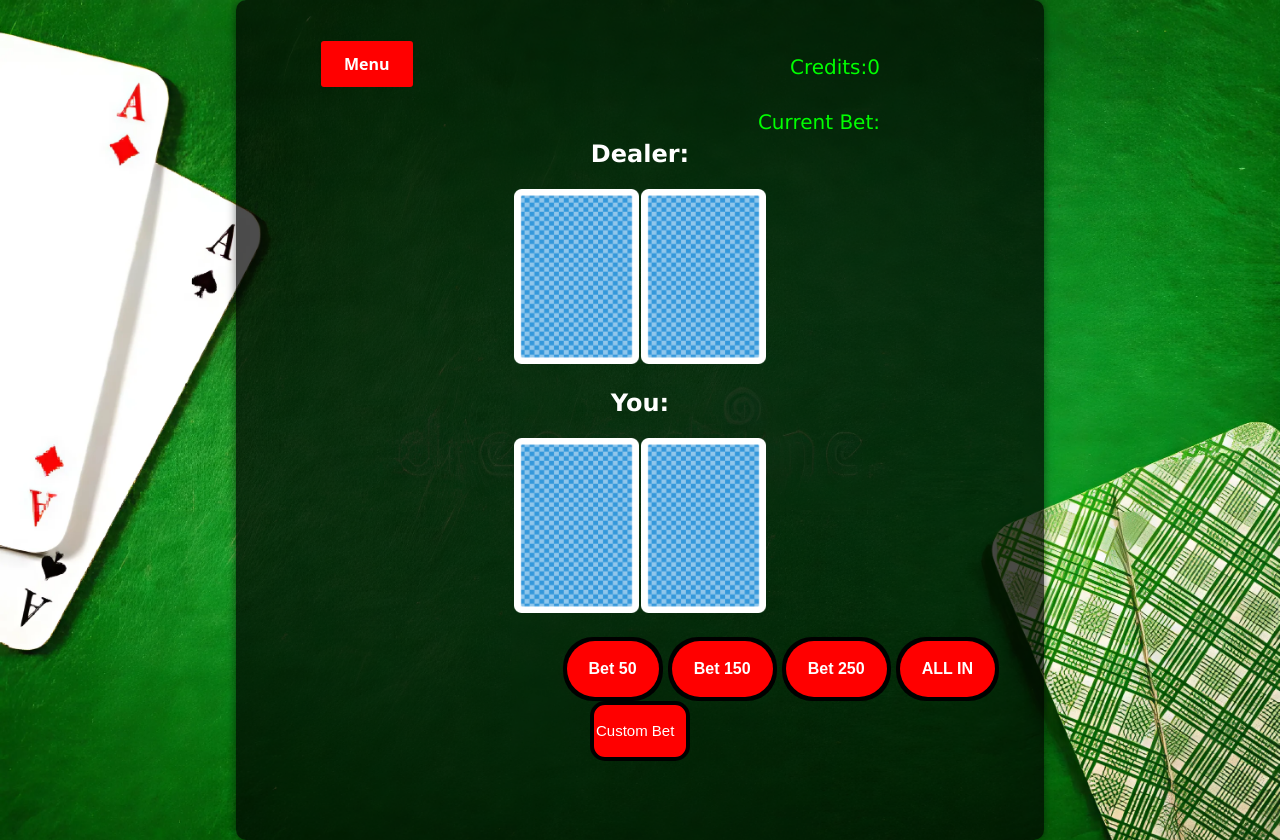
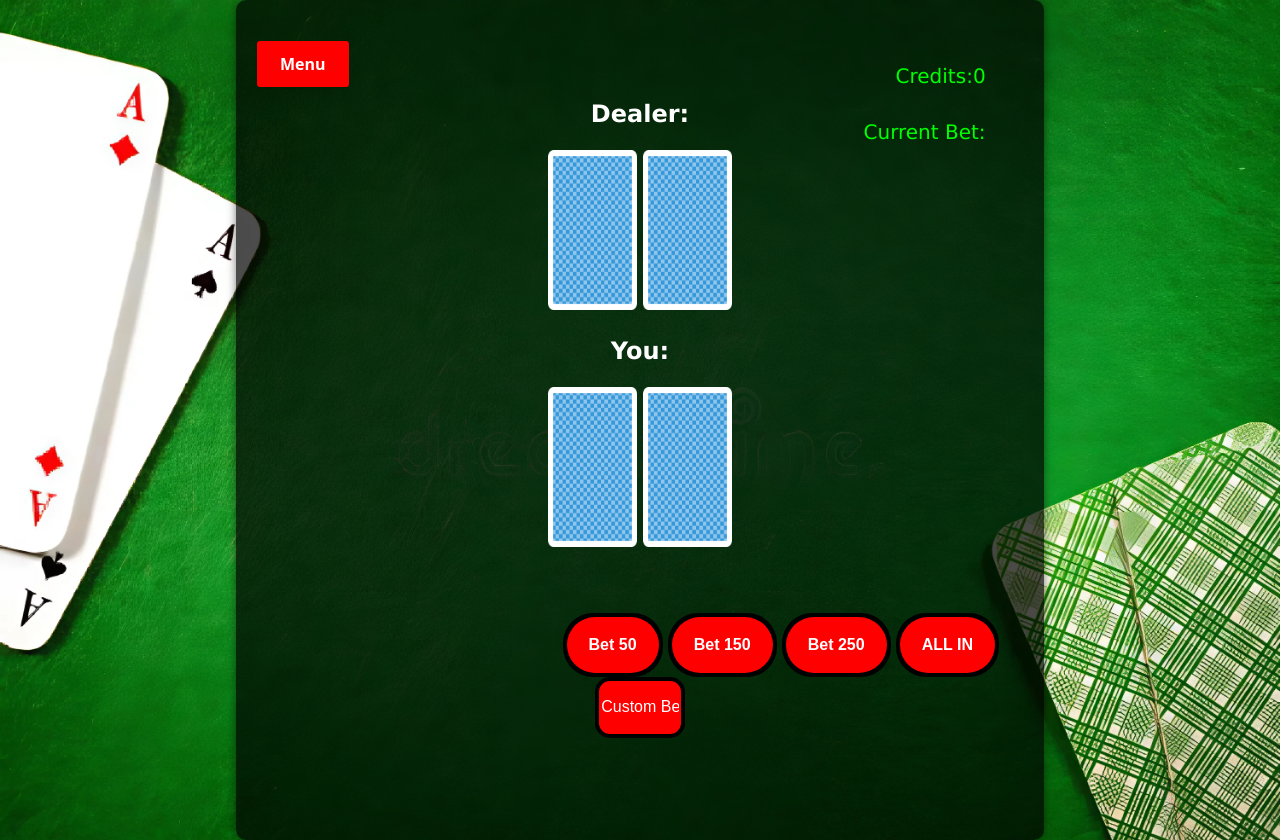
Before and after one commit to Alexis-jg-Ryan/Casino, a plain HTML site: page blackjack/blackjack.html in a window 1280 px wide. Drawn offline with Linux system fonts and the light colour scheme.

Commit message:
Changed css to look the same on different aspect ratios

```diff
--- a/blackjack/styles.css
+++ b/blackjack/styles.css
@@ -1,4 +1,5 @@
 body{
+    overflow: hidden;
     text-align: center;
     background-image: url("./background.jpeg");
     background-size: 100% auto;
@@ -6,34 +7,29 @@ body{
 }
 
 .middle{
-  margin-top: 15vh;
+  margin-top: 10vh;
 }
 
 #your-text{
     color: rgb(255,255,255);
 }
 #dealer-text{
+  position: relative;
   color: rgb(255,255,255);
 }
 
-#dealer-cards img{
-    height: 175px;
-    width: 125px;
-    margin: 1px;
+#dealer-cards img, #your-cards img {
+  height: 20vh;
+  width: 7vw;
+  margin: 0.2vw;/
 }
 
-#your-cards img{
-    height: 175px;
-    width: 125px;
-    margin: 1px;
-}
-
-
-#hit,#stay,#restart,#bet50,#bet150,#bet250,#betAllIn{
-    width: 100px;
-    height: 50px;
-    font-size: 20px;
-
+#hit, #stay, #restart, #bet50, #bet150, #bet250, #betAllIn {
+  width: 10vw;
+  height: 5vh;
+  font-size: 2vh;
+  position: relative;
+  top: 5vh;
 }
 
 /* CSS */
@@ -122,9 +118,10 @@ body{
 }
 
 #numberInput{
-    width: 100px;
-    height: 60px;
-    font-size: 15px;
+  position: relative;
+    width: 7vw;
+    height: 61px;
+    font-size: 2vh;
     border-style: solid;
     border-color: #000000;
     box-sizing: border-box;
@@ -132,21 +129,22 @@ body{
     border-width: 4px;
     background-color: #ff0000;
     color: antiquewhite;
+    top: 5vh;
 }
 input::placeholder {
     color: white; /* Change this to your desired color */
   }
 
 #results{
-    margin-top: 30px;
+    margin-top: 3vh;
     color: rgb(255,255,255);
     font-family: 'Lucida Sans', 'Lucida Sans Regular', 'Lucida Grande', 'Lucida Sans Unicode', Geneva, Verdana, sans-serif;
 }
 
 #lblCredits{
     position: absolute;
-    right: 50vh;
-    top: 55px;
+    right: 23vw;
+    top: 8vh;
     color: #00FF00;
     font-family: 'Lucida Sans', 'Lucida Sans Regular', 'Lucida Grande', 'Lucida Sans Unicode', Geneva, Verdana, sans-serif;
     font-size: 20px;
@@ -154,8 +152,8 @@ input::placeholder {
 
 #lblBet{
     position: absolute;
-    right: 50vh;
-    top: 110px;
+    right: 23vw;
+    top: 15vh;
     color: #00FF00;
     font-family: 'Lucida Sans', 'Lucida Sans Regular', 'Lucida Grande', 'Lucida Sans Unicode', Geneva, Verdana, sans-serif;
     font-size: 20px;
@@ -183,6 +181,7 @@ html, body {
 }
 
 #menu-btn {
+  position: absolute;
   align-items: center;
   background-clip: padding-box;
   background-color: #ff0000;
@@ -201,8 +200,8 @@ html, body {
   margin: 0;
   min-height: 3rem;
   padding: calc(.875rem - 1px) calc(1.5rem - 1px);
-  position: absolute; /* Changed from relative to absolute */
-  left: 40vh; /* Aligns to the left edge of the parent */
+  position: absolute;
+  left: 20vw;
   text-decoration: none;
   transition: all 250ms;
   user-select: none;
```
